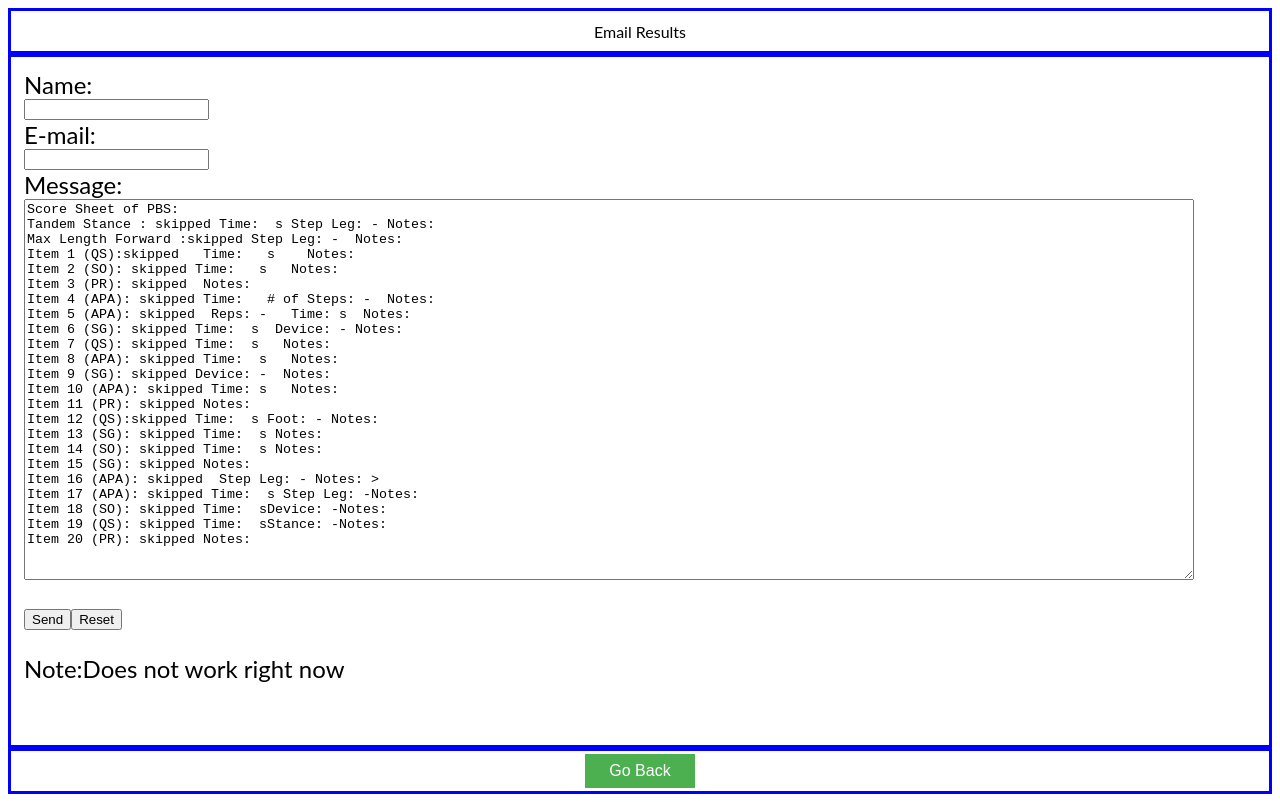
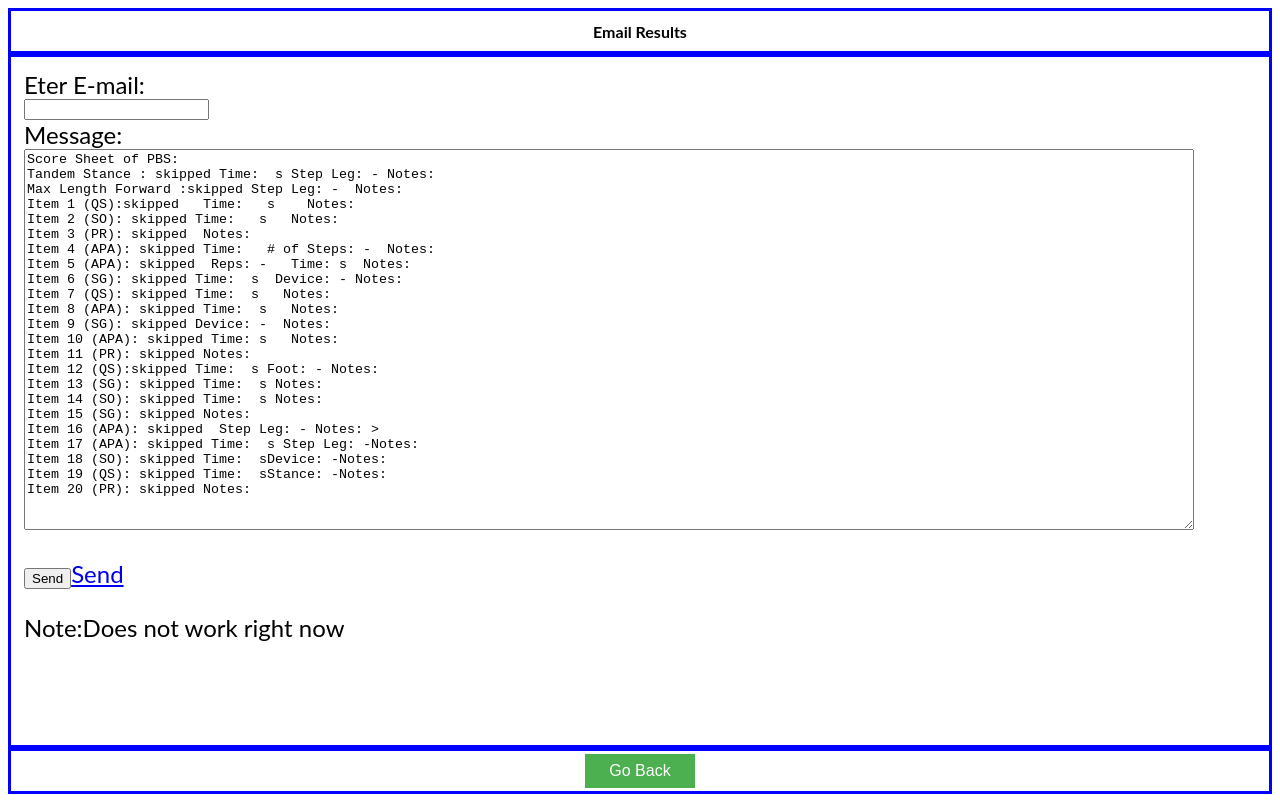
Before and after one commit to wizardto1/pbs-test3, an Angular app: page /email in a window 1280 px wide. Built offline with nearby package versions, Linux system fonts and the light colour scheme.

Commit message:
1 file modified

```diff
--- a/src/app/email/email.component.html
+++ b/src/app/email/email.component.html
@@ -1,9 +1,7 @@
-<div class="header">Email Results</div>
+<div class="header"><p><strong>Email Results</strong></p></div>
 <div class="body"> <div style="margin:5px; font-family:Lato;">
 <form action="mailto:someone@example.com?subject=Berg Balance test results" method="post" enctype="text/plain">
-Name:<br>
-<input type="text" name="name"><br>
-E-mail:<br>
+Eter E-mail:<br>
 <input type="text" name="mail"><br>
 Message:<br>
 <textarea rows="25" cols="50" style="word-break: break-word; width:95% ;" >
@@ -31,10 +29,10 @@ Item 18 (SO): {{score20}} Time: {{time14}} sDevice: {{device3}}Notes:{{note20}}
 Item 19 (QS): {{score21}} Time: {{time15}} sStance: {{leg8}}Notes:{{note21}}
 Item 20 (PR): {{score22}} Notes:{{note22}}
 
-    </textarea>
+</textarea>
 <br><br>
-<input type="submit" value="Send">
-<input type="reset" value="Reset">
+<input type="submit" value="Send" >
+<a href="mailto:someone@example.com?subject=PBS%20Test%20Result&body=name:%0D%0Aemail :">Send</a>
 </form>
 
     <p> Note:Does not work right now</p></div>
```
Also changed, not shown: src/app/info/info.component.ts (line endings or trailing spaces).
